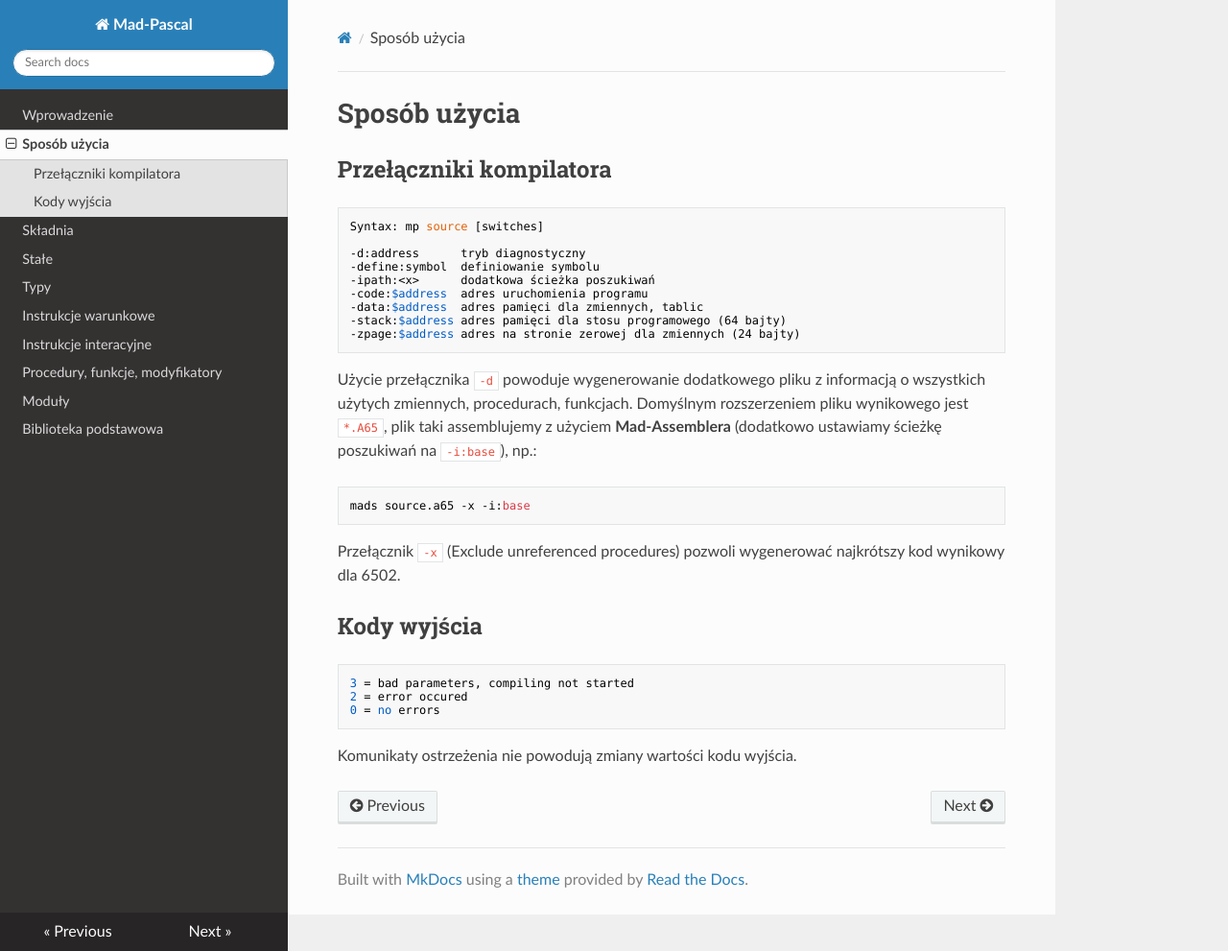
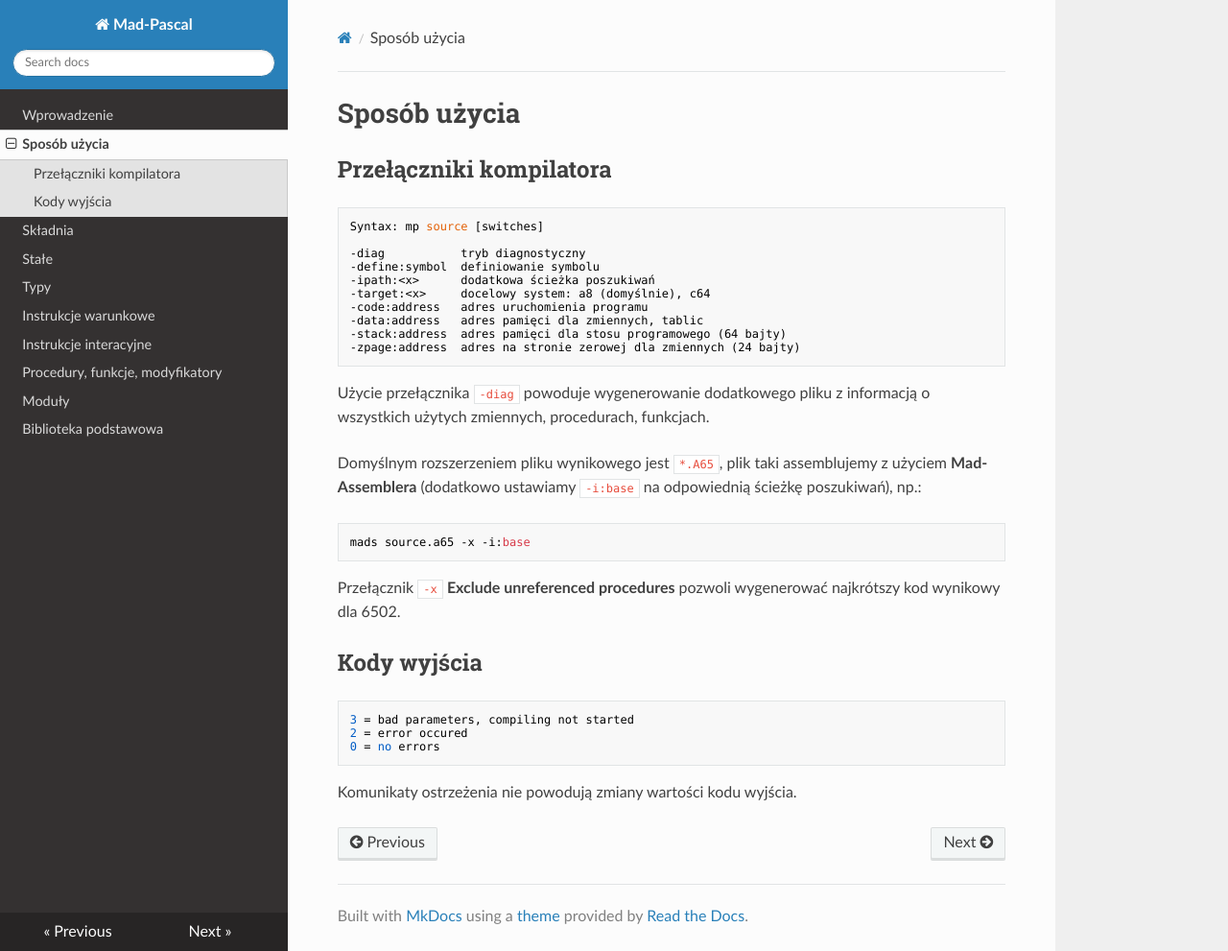
Before and after one commit to zbyti/mad-pascal-mkdocs, an MkDocs documentation site: the page built from docs/02-sposob-uzycia.md, in a window 1280 px wide and 991 px high. Shown: the whole window at 96% size. Built offline with MkDocs 1.6.1, drawn with Linux system fonts in a browser that asks for light colours; nearby versions of some CDN libraries.

Commit message:
poprawki i pdate dla 02

````diff
--- a/docs/02-sposob-uzycia.md
+++ b/docs/02-sposob-uzycia.md
@@ -5,21 +5,23 @@
 ```bash
 Syntax: mp source [switches]
 
--d:address      tryb diagnostyczny
+-diag           tryb diagnostyczny
 -define:symbol  definiowanie symbolu
 -ipath:<x>      dodatkowa ścieżka poszukiwań
--code:$address  adres uruchomienia programu
--data:$address  adres pamięci dla zmiennych, tablic
--stack:$address adres pamięci dla stosu programowego (64 bajty)
--zpage:$address adres na stronie zerowej dla zmiennych (24 bajty)
+-target:<x>     docelowy system: a8 (domyślnie), c64
+-code:address   adres uruchomienia programu
+-data:address   adres pamięci dla zmiennych, tablic
+-stack:address  adres pamięci dla stosu programowego (64 bajty)
+-zpage:address  adres na stronie zerowej dla zmiennych (24 bajty)
 ```
 
-Użycie przełącznika `-d` powoduje wygenerowanie dodatkowego pliku z informacją o wszystkich użytych zmiennych, procedurach, funkcjach.
-Domyślnym rozszerzeniem pliku wynikowego jest `*.A65`, plik taki assemblujemy z użyciem **Mad-Assemblera** (dodatkowo ustawiamy ścieżkę poszukiwań na `-i:base`), np.:
+Użycie przełącznika `-diag` powoduje wygenerowanie dodatkowego pliku z informacją o wszystkich użytych zmiennych, procedurach, funkcjach.
+
+Domyślnym rozszerzeniem pliku wynikowego jest `*.A65`, plik taki assemblujemy z użyciem **Mad-Assemblera** (dodatkowo ustawiamy `-i:base` na odpowiednią ścieżkę poszukiwań), np.:
 
     mads source.a65 -x -i:base
 
-Przełącznik `-x` (Exclude unreferenced procedures) pozwoli wygenerować najkrótszy kod wynikowy dla 6502.
+Przełącznik `-x` **Exclude unreferenced procedures** pozwoli wygenerować najkrótszy kod wynikowy dla 6502.
 
 ## Kody wyjścia
 
````
